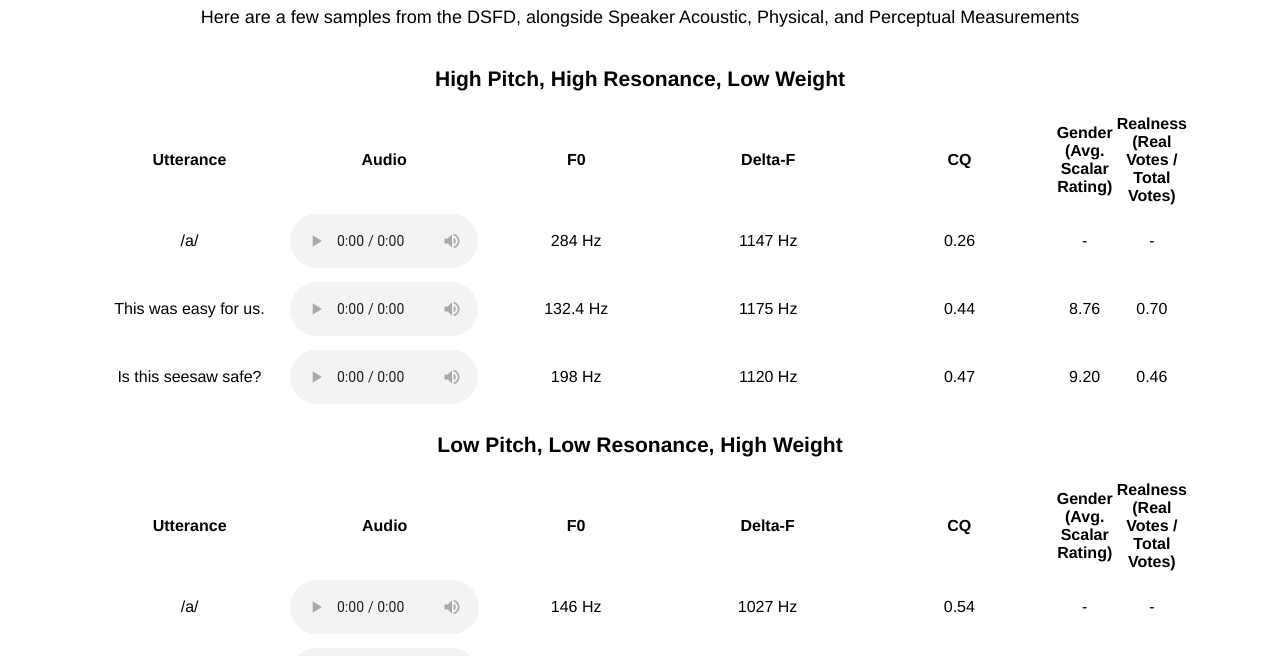
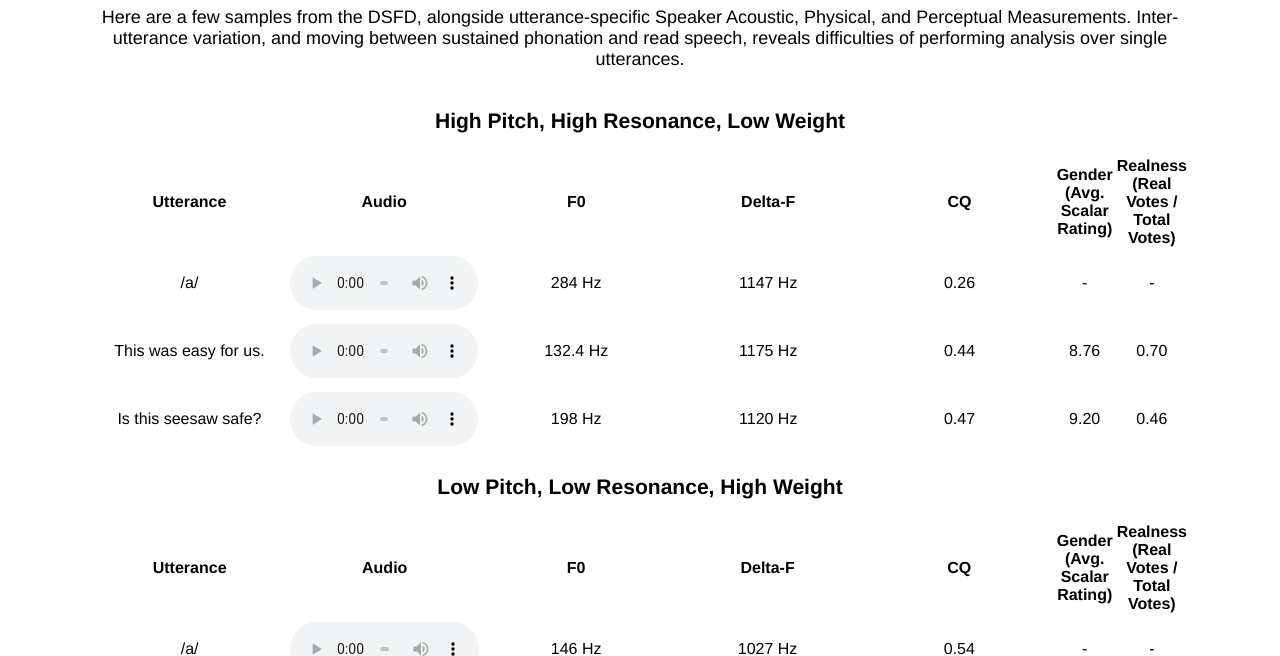
Before and after one commit to dissinglespeak2025/dissinglespeak2025.github.io, a plain HTML site: page index.html in a window 1280 px wide. Shown: the part 444-1100 px from the top of the page. Drawn offline with Linux system fonts and the light colour scheme; a script that the page names is missing.

Commit message:
Added note

```diff
--- a/index.html
+++ b/index.html
@@ -175,7 +175,7 @@
 
 <table class="demotable" width=850px>
 	<center><h1>Samples</h1></center>
-	<center><p>Here are a few samples from the DSFD, alongside Speaker Acoustic, Physical, and Perceptual Measurements
+	<center><p>Here are a few samples from the DSFD, alongside utterance-specific Speaker Acoustic, Physical, and Perceptual Measurements. Inter-utterance variation, and moving between sustained phonation and read speech, reveals difficulties of performing analysis over single utterances.
 	</p></center>
 </table>
 
```
